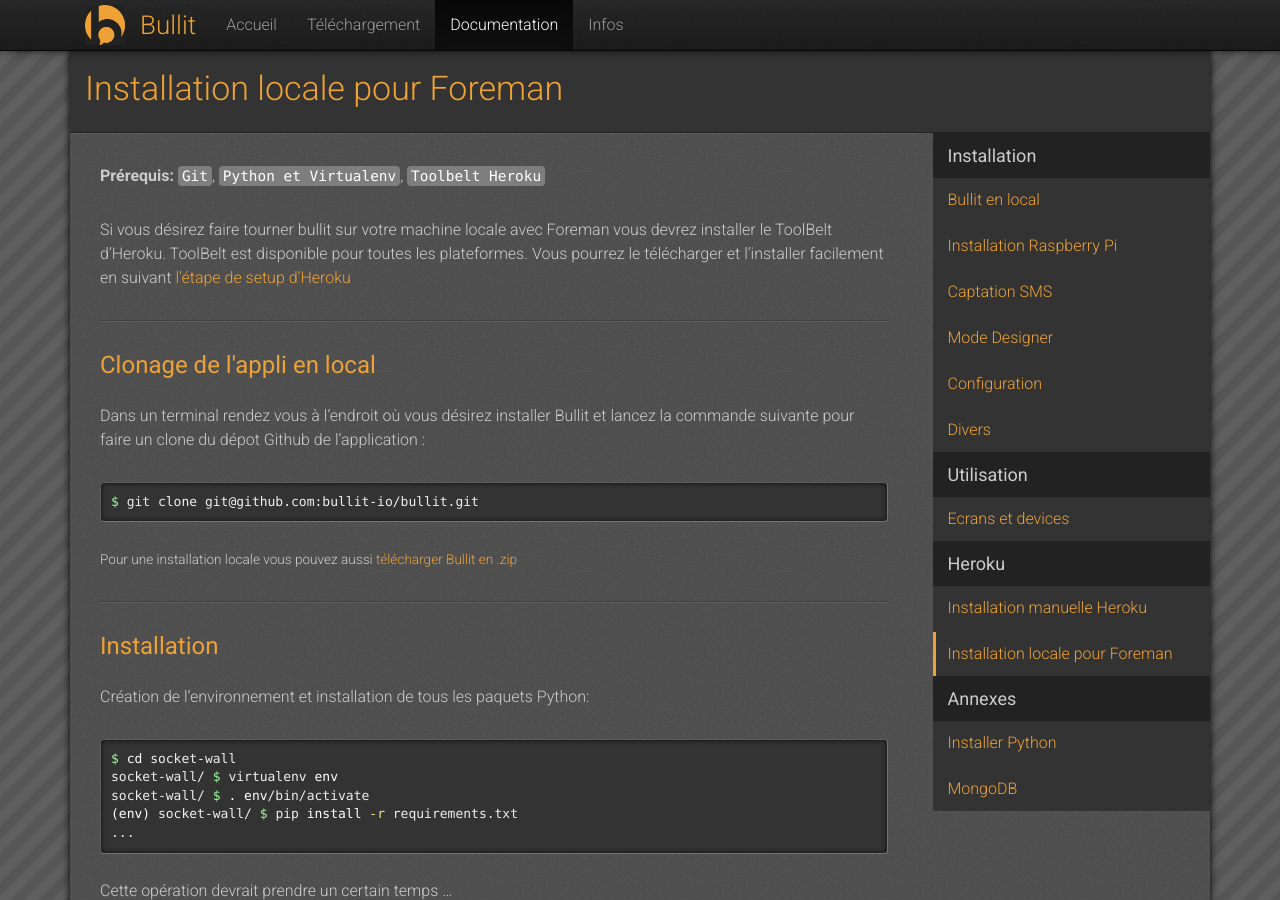
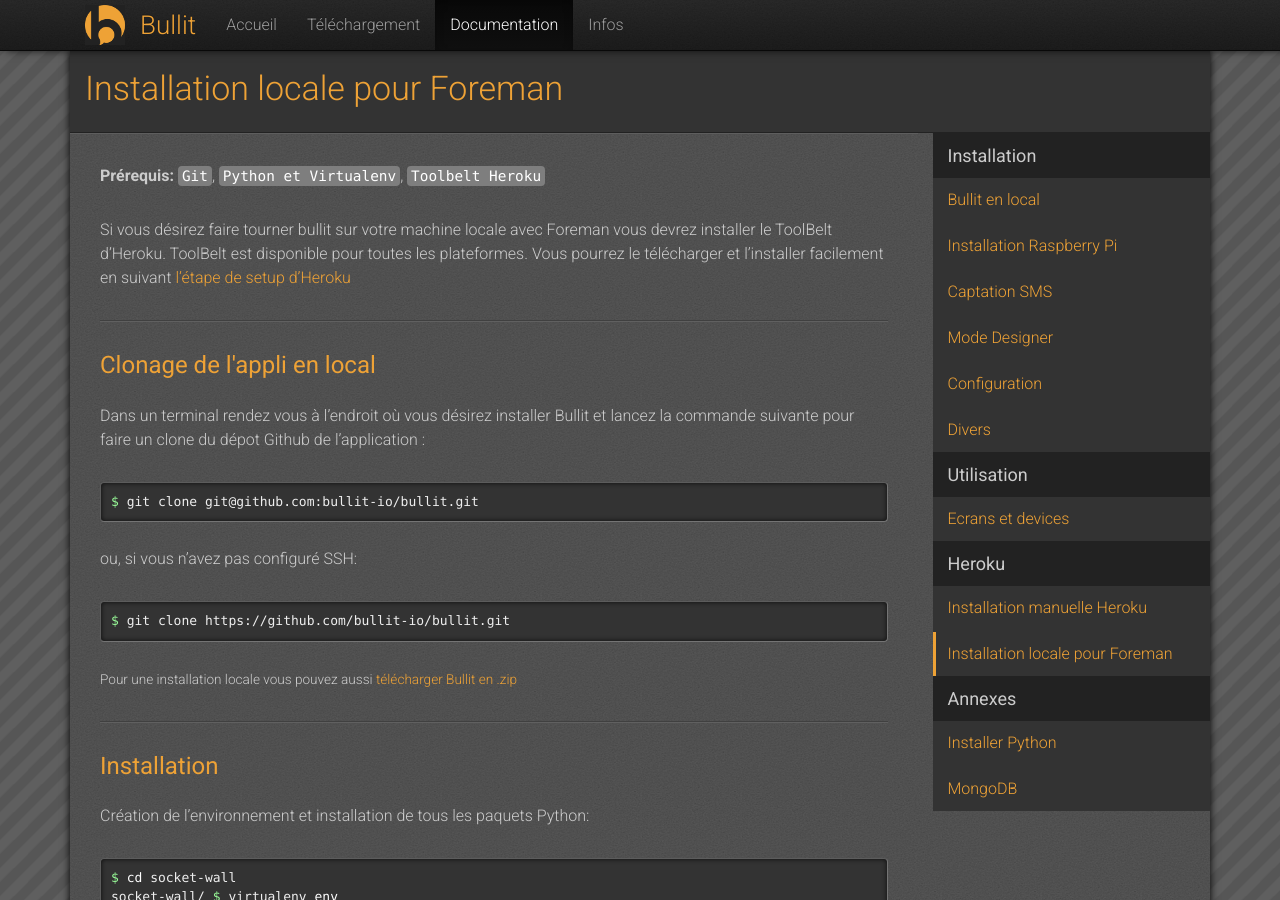
Before and after one commit to chaby69/bullit, a Jekyll site: the page built from _docs/install_foreman.md, in a window 1280 px wide and 900 px high. Built offline with Jekyll 4.4.1, drawn with Linux system fonts in a browser that asks for light colours; nearby versions of some CDN libraries.

Commit message:
clone via https

```diff
--- a/_includes/_docs/clone_repos.html
+++ b/_includes/_docs/clone_repos.html
@@ -6,6 +6,12 @@
 $ git clone git@github.com:bullit-io/bullit.git
 {% endhighlight %}
 
+ou, si vous n'avez pas configuré SSH:
+
+{% highlight bash %}
+$ git clone https://github.com/bullit-io/bullit.git
+{% endhighlight %}
+
 <small>Pour une installation locale vous pouvez aussi [télécharger Bullit en .zip](https://github.com/bullit-io/bullit/archive/master.zip)</small>
 
 <hr/>
```
